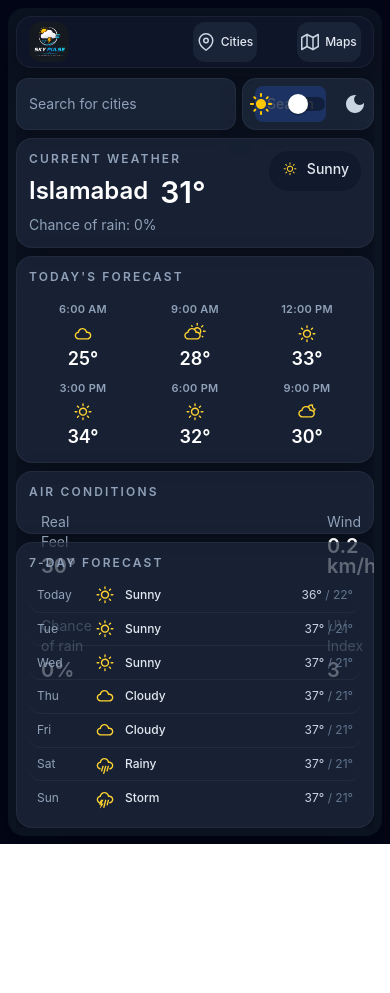
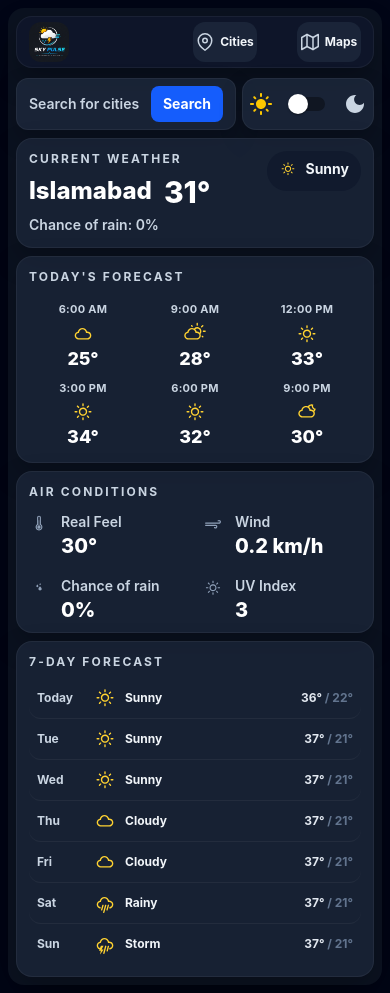
Before and after one commit to aliha55anch/SkyPulse, a React (Vite) app: page / in a window 390 px wide. Before the commit the page ends 844 px from the top, so only its background shows below. Built offline with nearby package versions, Linux system fonts and the light colour scheme.

Commit message:
Make it fully responsive

```diff
--- a/index.html
+++ b/index.html
@@ -2,8 +2,9 @@
 <html lang="en">
   <head>
     <meta charset="UTF-8" />
+    <link rel="icon" type="image/x-icon" href="/public/logo.webp">
     <meta name="viewport" content="width=device-width, initial-scale=1.0" />
-    <title>Weather-App</title>
+    <title>SkyPulse - Weather-App</title>
   </head>
   <body>
     <div id="root"></div>
--- a/src/App.css
+++ b/src/App.css
@@ -1,4 +1,12 @@
-.app-page { height: 100dvh; min-height: 560px; overflow: hidden; padding: 12px; }
+.app-page {
+  height: 100dvh;
+  min-height: 560px;
+  overflow: hidden;
+  padding: 12px;
+  font-family: Inter, ui-sans-serif, system-ui, -apple-system, "Segoe UI", sans-serif;
+  font-weight: 500;
+  -webkit-font-smoothing: antialiased;
+}
 .app-shell { display: flex; height: 100%; gap: 12px; overflow: hidden; border-radius: 20px; padding: 12px; }
 .content-grid { display: grid; min-width: 0; flex: 1; grid-template-columns: minmax(0, 1fr) minmax(260px, 300px); gap: 12px; overflow: hidden; }
 .primary-column, .weather-stack { display: flex; min-width: 0; min-height: 0; flex-direction: column; gap: 12px; }
@@ -8,15 +16,14 @@
 .theme-control { border-radius: 14px; padding: 7px 12px; }
 
 @media (max-width: 850px) {
-  .app-page { min-height: 680px; padding: 8px; }
-  .app-shell { flex-direction: column; gap: 8px; padding: 8px; border-radius: 16px; }
-  .content-grid { grid-template-columns: minmax(0, 1fr) minmax(220px, .8fr); gap: 8px; }
+  .app-page { height: auto; min-height: 100dvh; overflow-y: auto; padding: 8px; }
+  .app-shell { height: auto; min-height: calc(100dvh - 16px); flex-direction: column; gap: 8px; padding: 8px; border-radius: 16px; overflow: visible; }
+  .content-grid { grid-template-columns: minmax(0, 1fr) minmax(220px, .8fr); gap: 8px; overflow: visible; }
   .primary-column, .weather-stack { gap: 8px; }
 }
 
 @media (max-width: 620px) {
-  .app-page { min-height: 760px; }
-  .content-grid { grid-template-columns: 1fr; grid-template-rows: minmax(0, 1.6fr) minmax(0, 1fr); }
+  .content-grid { grid-template-columns: 1fr; grid-template-rows: auto auto; }
   .search-row { gap: 6px; }
   .theme-control { padding: 5px 6px; }
 }
--- a/src/components/AirConditions.jsx
+++ b/src/components/AirConditions.jsx
@@ -5,39 +5,39 @@ function AirConditions() {
   return (
     <section className="min-h-0 w-full flex-1 rounded-2xl border border-white/5 bg-slate-800/70 p-3.5 shadow-[0_12px_30px_rgba(0,0,0,0.22)] max-[620px]:p-3">
       <div className="mb-3 flex items-center justify-between">
-        <h3 className="text-xs font-semibold uppercase tracking-[0.18em] text-slate-400">Air Conditions</h3>
+        <h3 className="text-xs font-bold uppercase tracking-[0.18em] text-slate-300">Air Conditions</h3>
       </div>
 
-      <div className="grid grid-cols-2 gap-x-60 gap-y-10">
+      <div className="grid grid-cols-2 gap-x-60 gap-y-10 max-[850px]:gap-x-8 max-[620px]:gap-x-4 max-[620px]:gap-y-5">
         <div className="flex items-start gap-3">
           <WiThermometer className="mt-0.5 text-xl text-slate-400" />
           <div>
-            <p className="text-sm text-slate-400">Real Feel</p>
-            <p className="mt-1 text-xl font-semibold leading-none text-white">30°</p>
+            <p className="text-sm font-semibold text-slate-300">Real Feel</p>
+            <p className="mt-1 text-xl font-extrabold leading-none text-white">30°</p>
           </div>
         </div>
 
         <div className="flex items-start gap-3">
           <WiStrongWind className="mt-0.5 text-xl text-slate-400" />
           <div>
-            <p className="text-sm text-slate-400">Wind</p>
-            <p className="mt-1 text-xl font-semibold leading-none text-white">0.2 km/h</p>
+            <p className="text-sm font-semibold text-slate-300">Wind</p>
+            <p className="mt-1 text-xl font-extrabold leading-none text-white">0.2 km/h</p>
           </div>
         </div>
 
         <div className="flex items-start gap-3">
           <WiRaindrops className="mt-0.5 text-xl text-slate-400" />
           <div>
-            <p className="text-sm text-slate-400">Chance of rain</p>
-            <p className="mt-1 text-xl font-semibold leading-none text-white">0%</p>
+            <p className="text-sm font-semibold text-slate-300">Chance of rain</p>
+            <p className="mt-1 text-xl font-extrabold leading-none text-white">0%</p>
           </div>
         </div>
 
         <div className="flex items-start gap-3">
           <WiDaySunny className="mt-0.5 text-xl text-slate-400" />
           <div>
-            <p className="text-sm text-slate-400">UV Index</p>
-            <p className="mt-1 text-xl font-semibold leading-none text-white">3</p>
+            <p className="text-sm font-semibold text-slate-300">UV Index</p>
+            <p className="mt-1 text-xl font-extrabold leading-none text-white">3</p>
           </div>
         </div>
       </div>
--- a/src/components/CurrentWeather.jsx
+++ b/src/components/CurrentWeather.jsx
@@ -4,17 +4,17 @@ import { WiDaySunny } from "react-icons/wi";
 function CurrentWeather() {
   return (
     <section className="w-full rounded-2xl border border-white/5 bg-slate-800/70 p-4 shadow-[0_12px_30px_rgba(0,0,0,0.22)] max-[620px]:p-3">
-      <div className="flex items-start justify-between gap-4">
+      <div className="flex items-start justify-between gap-4 max-[420px]:flex-wrap max-[420px]:gap-2">
         <div className="min-w-0">
-          <p className="text-xs font-semibold uppercase tracking-[0.18em] text-slate-400">Current Weather</p>
+          <p className="text-xs font-bold uppercase tracking-[0.18em] text-slate-300">Current Weather</p>
           <div className="mt-2 flex flex-wrap items-end gap-x-3 gap-y-1">
-            <h2 className="text-3xl font-semibold text-white max-[620px]:text-2xl">Islamabad</h2>
-            <span className="text-4xl font-semibold leading-none text-white max-[620px]:text-3xl">31°</span>
+            <h2 className="text-3xl font-extrabold text-white max-[620px]:text-2xl">Islamabad</h2>
+            <span className="text-4xl font-extrabold leading-none text-white max-[620px]:text-3xl">31°</span>
           </div>
-          <p className="mt-2 text-sm text-slate-400">Chance of rain: 0%</p>
+          <p className="mt-2 text-sm font-semibold text-slate-300">Chance of rain: 0%</p>
         </div>
 
-        <div className="shrink-0 rounded-full bg-slate-900/70 px-3 py-2 text-sm font-medium text-slate-200">
+        <div className="shrink-0 rounded-full bg-slate-900/70 px-3 py-2 text-sm font-bold text-slate-100">
           <span className="inline-flex items-center gap-2">
             <WiDaySunny className="text-lg text-amber-300" />
             Sunny
--- a/src/components/LeftSidebar.jsx
+++ b/src/components/LeftSidebar.jsx
@@ -7,11 +7,11 @@ export default function LeftSidebar() {
       <img className="h-10 w-10 rounded-xl" src="/logo.webp" alt="Weather app" />
 
       <div className="mt-3 flex w-full flex-1 flex-col items-stretch gap-10 max-[850px]:mt-0 max-[850px]:flex-row max-[850px]:justify-end">
-        <button className="flex h-12 flex-col items-center justify-center rounded-xl bg-slate-800/80 text-xs font-medium text-slate-200 transition hover:bg-slate-700/80 max-[850px]:h-10 max-[850px]:w-16 max-[850px]:flex-row max-[850px]:gap-1.5">
+        <button className="flex h-12 flex-col items-center justify-center rounded-xl bg-slate-800/80 text-xs font-bold text-slate-100 transition hover:bg-slate-700/80 max-[850px]:h-10 max-[850px]:w-16 max-[850px]:flex-row max-[850px]:gap-1.5">
           <FiMapPin className="text-lg text-slate-300" />
           <span className="mt-1 max-[850px]:mt-0">Cities</span>
         </button>
-        <button className="flex h-12 flex-col items-center justify-center rounded-xl bg-slate-800/80 text-xs font-medium text-slate-200 transition hover:bg-slate-700/80 max-[850px]:h-10 max-[850px]:w-16 max-[850px]:flex-row max-[850px]:gap-1.5">
+        <button className="flex h-12 flex-col items-center justify-center rounded-xl bg-slate-800/80 text-xs font-bold text-slate-100 transition hover:bg-slate-700/80 max-[850px]:h-10 max-[850px]:w-16 max-[850px]:flex-row max-[850px]:gap-1.5">
           <FiMap className="text-lg text-slate-300" />
           <span className="mt-1 max-[850px]:mt-0">Maps</span>
         </button>
--- a/src/components/RightSidebar.jsx
+++ b/src/components/RightSidebar.jsx
@@ -14,21 +14,21 @@ function RightSidebar() {
 
   return (
     <aside className="min-h-0 w-full overflow-hidden rounded-2xl border border-white/5 bg-slate-800/70 p-3.5 shadow-[0_12px_30px_rgba(0,0,0,0.22)] max-[620px]:p-3">
-      <h3 className="mb-2 text-xs font-semibold uppercase tracking-[0.18em] text-slate-400">7-Day Forecast</h3>
+      <h3 className="mb-2 text-xs font-bold uppercase tracking-[0.18em] text-slate-300">7-Day Forecast</h3>
 
-      <div className="grid h-[calc(100%-24px)] grid-rows-7">
+      <div className="grid h-[calc(100%-24px)] grid-rows-7 max-[850px]:h-auto max-[850px]:grid-rows-none">
         {forecast.map((item, index) => {
           const Icon = item.icon
 
           return (
             <div
               key={item.day}
-              className={`flex min-h-0 items-center justify-between rounded-xl px-2 py-1 ${index !== forecast.length - 1 ? 'border-b border-white/5' : ''}`}
+              className={`flex min-h-0 items-center justify-between rounded-xl px-2 py-1 max-[850px]:py-2 ${index !== forecast.length - 1 ? 'border-b border-white/5' : ''}`}
             >
-              <span className="w-14 text-xs text-slate-400">{item.day}</span>
+              <span className="w-14 text-xs font-bold text-slate-300">{item.day}</span>
               <Icon className="text-2xl text-amber-300" />
-              <span className="flex-1 pl-2 text-xs font-medium text-slate-200">{item.label}</span>
-              <span className="text-xs text-slate-300">
+              <span className="flex-1 pl-2 text-xs font-bold text-slate-100">{item.label}</span>
+              <span className="text-xs font-bold text-slate-200">
                 {item.high} <span className="text-slate-500">/ {item.low}</span>
               </span>
             </div>
--- a/src/components/SearchBar.jsx
+++ b/src/components/SearchBar.jsx
@@ -5,11 +5,11 @@ export default function SearchBar() {
     <div className='w-full'>
       <div className='flex h-13 w-full items-center gap-2 rounded-xl border border-white/5 bg-slate-800/80 px-3 shadow-[0_10px_24px_rgba(0,0,0,0.2)]'>
         <input
-        className='flex-1 bg-transparent text-sm text-white outline-none placeholder:text-slate-400'
+        className='min-w-0 flex-1 bg-transparent text-sm font-semibold text-white outline-none placeholder:font-semibold placeholder:text-slate-300'
         type="text"
         placeholder="Search for cities"
         />
-        <button className='flex h-9 items-center rounded-lg bg-blue-600 px-4 text-sm font-medium text-white transition hover:bg-blue-700 max-[420px]:px-3'>Search</button>
+        <button className='flex h-9 items-center rounded-lg bg-blue-600 px-4 text-sm font-bold text-white transition hover:bg-blue-700 max-[420px]:px-3'>Search</button>
       </div>
     </div>
   )
--- a/src/components/TodaysForecast.jsx
+++ b/src/components/TodaysForecast.jsx
@@ -13,7 +13,7 @@ function TodaysForecast() {
 
   return (
     <section className="w-full rounded-2xl border border-white/5 bg-slate-800/70 p-3.5 shadow-[0_12px_30px_rgba(0,0,0,0.22)] max-[620px]:p-3">
-      <h3 className="mb-3 text-xs font-semibold uppercase tracking-[0.18em] text-slate-400">Today's Forecast</h3>
+      <h3 className="mb-3 text-xs font-bold uppercase tracking-[0.18em] text-slate-300">Today's Forecast</h3>
 
       <div className="grid grid-cols-3 gap-1 md:grid-cols-6">
         {hours.map((item, index) => {
@@ -24,9 +24,9 @@ function TodaysForecast() {
               key={item.time}
               className={`flex flex-col items-center gap-1 rounded-xl px-1 py-1 text-center ${index !== hours.length - 1 ? 'md:border-r md:border-white/5' : ''}`}
             >
-              <p className="text-[11px] font-semibold uppercase tracking-wide text-slate-400">{item.time}</p>
+              <p className="text-[11px] font-bold uppercase tracking-wide text-slate-300">{item.time}</p>
               <Icon className="text-2xl text-amber-300" />
-              <p className="text-lg font-semibold leading-none text-white">{item.temp}</p>
+              <p className="text-lg font-extrabold leading-none text-white">{item.temp}</p>
             </div>
           )
         })}
```
